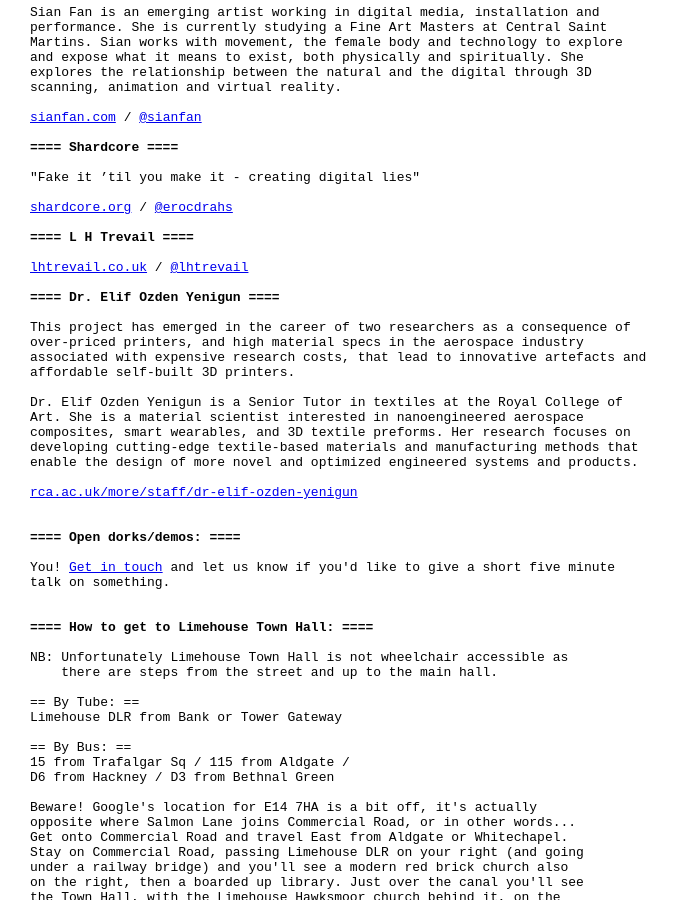
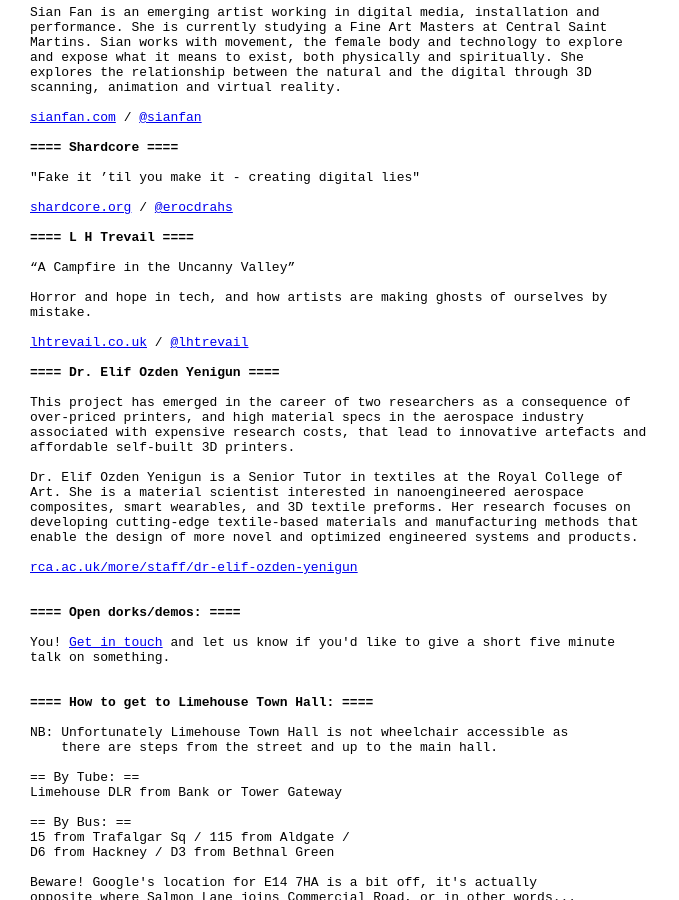
Before and after one commit to dorkbotlondon/dorkbotlondon.github.io, a Jekyll site: the page built from _posts/2019-07-04-96.html, in a window 1280 px wide and 900 px high, scrolled down 572 px. Shown: the whole window, without its empty margins (0-679 px from the left). Built offline with Jekyll 4.4.1, drawn with Linux system fonts in a browser that asks for light colours; Markdown is read by kramdown in place of the engine named in the settings; a script that is not in the unit is left out.

Commit message:
Add blurb from Laura

```diff
--- a/_posts/2019-07-04-96.html
+++ b/_posts/2019-07-04-96.html
@@ -46,6 +46,11 @@
 
 <b>==== L H Trevail ====</b>
 
+“A Campfire in the Uncanny Valley”
+
+Horror and hope in tech, and how artists are making ghosts of ourselves by
+mistake.
+
 <a href="http://www.lhtrevail.co.uk/">lhtrevail.co.uk</a> / <a href="https://twitter.com/lhtrevail">@lhtrevail</a>
 
 <b>==== Dr. Elif Ozden Yenigun ====</b>
```
